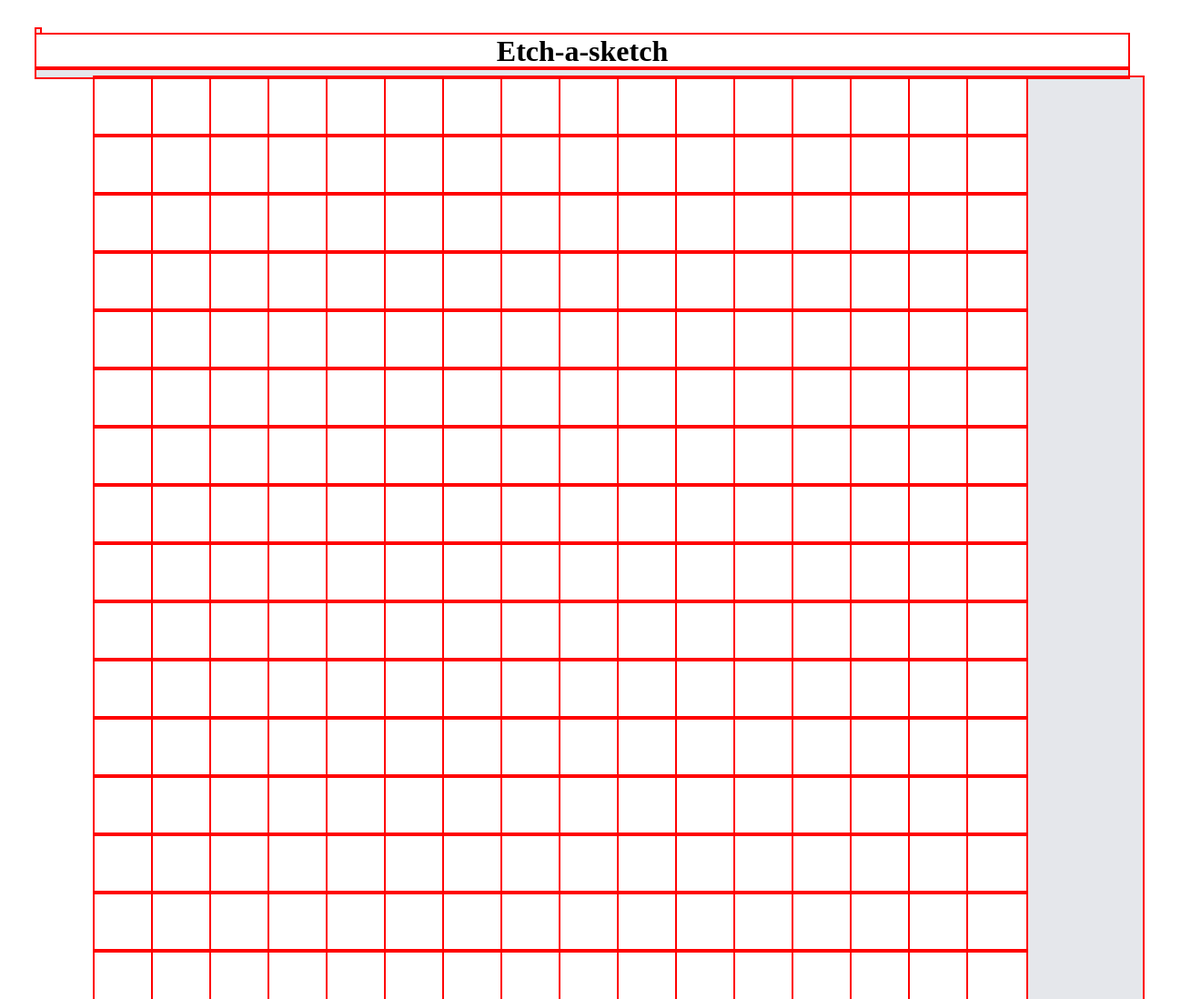
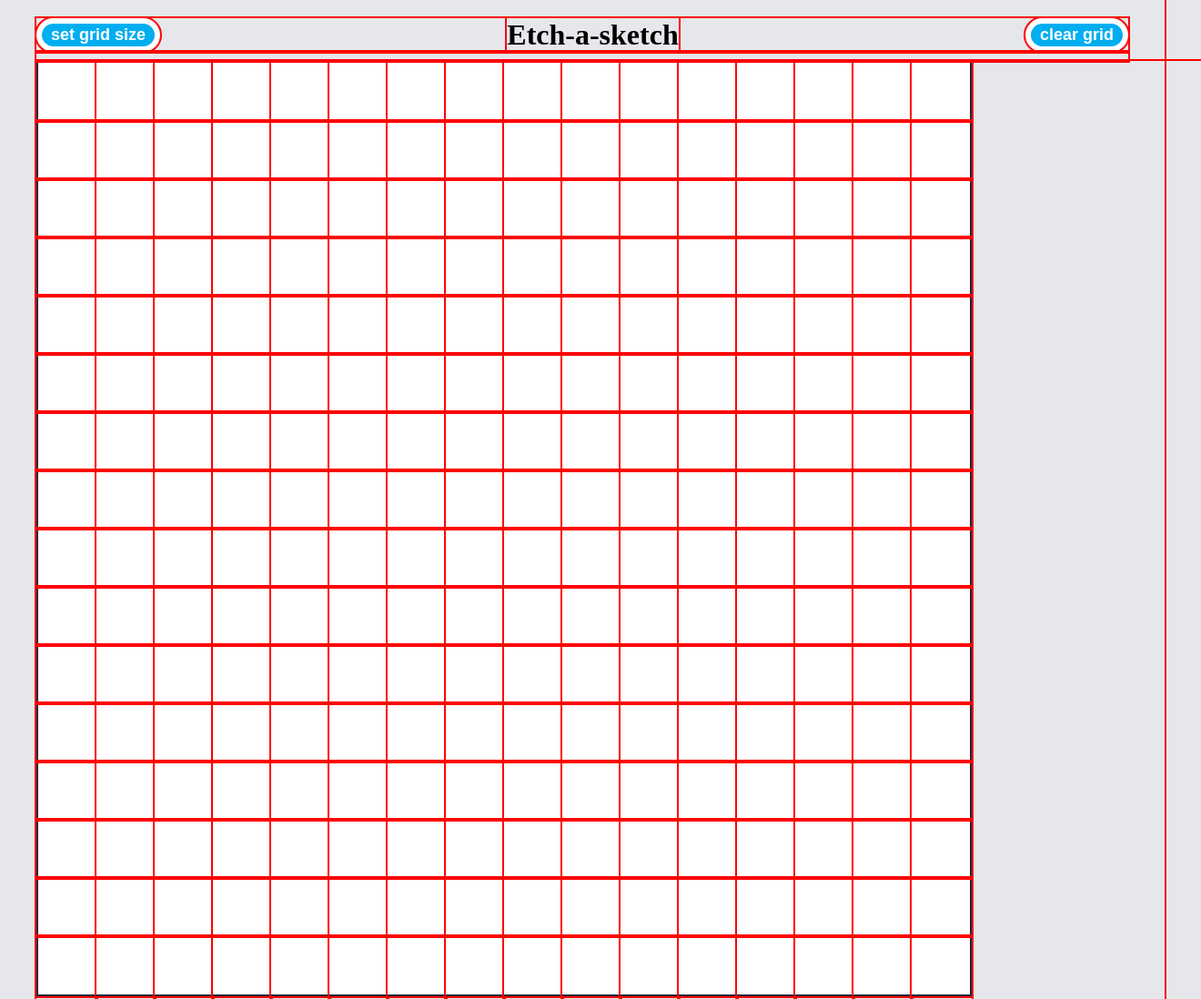
Before and after one commit to adam-odin/sketch, a plain HTML site: page index.html in a window 1280 px wide. Shown: the top 1098 px of the page at 91% size, 1320 px wide, since content can reach past the window. Drawn offline with Linux system fonts and the light colour scheme.

Commit message:
Add buttons and border

```diff
--- a/index.html
+++ b/index.html
@@ -12,8 +12,11 @@
     <link rel="manifest" href="./favicon/site.webmanifest">
 </head>
 <body>
-    <button></button>
-    <h1>Etch-a-sketch</h1>
+    <div class="header">
+        <button class="setGrid"></button>
+        <h1>Etch-a-sketch</h1>
+        <button class="clearGrid"></button>
+    </div>
     <p></p>
     <div class="container"></div>
     <p></p>
--- a/script.js
+++ b/script.js
@@ -1,29 +1,51 @@
 console.log("Test: start of script.js file linked from html");
 
+const body = document.querySelector("body");
 const container = document.querySelector(".container");
-const squares = document.querySelector(".square");
-let row;
+let column;
 let square;
 
-const gridButton = document.querySelector("#gridButton");
+const setGrid = document.querySelector(".setGrid");
+setGrid.textContent="set grid size";
+const clearGrid = document.querySelector(".clearGrid");
+clearGrid.textContent="clear grid";
+
+// setGrid.addEventListener()
+
 
 const numberRows = 16;
 const numberColumns = 16;
 
-for (let i = 0; i < numberRows; i++) {
-    console.log("Row number (i):" + i);
-    row = document.createElement("div");
-    row.classList.add("row");
-    container.appendChild(row);
-    for (let j = 0; j < numberColumns; j++) {
+for (let j = 1; j < numberColumns+1; j++) {
+    console.log("Column number (j):" + j);
+    column = document.createElement("div");
+    column.classList.add("column");
+    container.appendChild(column);
+    for (let i = 1; i < numberRows+1; i++) {
         console.log("Column number (j):" + j);
         square = document.createElement("div");
         square.classList.add("square");
+        square.classList.add("row"+i);
+        square.classList.add("col"+j);
         square.id= "row" + i + "_col"+j;
-        row.appendChild(square);
+
+        if (i===numberRows) {
+            square.classList.add("rowLast");
+        }
+        if(j===numberRows) {
+            square.classList.add("colLast");
+        }
+        column.appendChild(square);
 
         square.addEventListener("mouseenter", function(e) {
             console.log("mouseenter");
+            if(i=numberRows-1) {
+                square.classList.add("rowLast");
+            }
+            if(j=numberRows-1) {
+                square.classList.add("colLast");
+            }
+
             console.log(e.target);
             e.target.style.background="var(--herod)";
         });
@@ -36,3 +58,10 @@ for (let i = 0; i < numberRows; i++) {
 
     }
 }
+
+const squares = document.querySelector(".square");
+
+clearGrid.addEventListener("click", () => {
+    console.log("clearGrid");
+    container.style.background="var(--hero)";
+});
--- a/style.css
+++ b/style.css
@@ -11,22 +11,38 @@
 
 }
 
-html {
-    font-family: Roboto "Roboto Condensed" "Bebas Neue";
-}
-
 * {
     margin: 0;
     padding: 0;
     outline: 2px solid red;
 }
 
+html {
+    font-family: Roboto "Roboto Condensed" "Bebas Neue";
+}
+
 body {
-    padding: 20px 40px; */
+    padding: 20px 40px;
     /* display:flex;
     align-content: center;
     align-items: stretch;
     justify-content: center; */
+    background-color: var(--heros);
+}
+
+.header {
+    display: flex;
+    justify-content: space-between;
+}
+
+button {
+    background-color: var(--herob);
+    color: var(--hero);
+    font-size: 18px;
+    font-weight: bold;
+    border: 6px solid var(--hero);
+    border-radius: 20px;
+    padding: 0 10px;
 }
 
 h1 {
@@ -42,18 +58,25 @@ p {
 }
 
 div {
-    background-color: var(--heros);
+    /* background-color: var(--heros); */
 }
+
+/* .shell {
+    display: flex;
+    /* align-items: center;
+    justify-content: center;
+}*/
 
 .container {
     display: flex;
+    background-color: var(--heros);
     /* align-items: center; */
     /* justify-content: center; */
-    width: 90vw;
-    height: 90vw;
-    margin: 0 5vw;
-    padding-right: 0; */
-    border: 1px solid var(--herog);
+    width: 100vw;
+    height: 100vw;
+    /*margin: 0 5vw; */
+    padding: 0 auto auto 0;
+    /* border: 2px solid var(--herog); */
     /* width: auto;
     height: auto; */
 }
@@ -69,4 +92,21 @@ div {
     min-width: 1px;
     min-height:1px;
     background-color: var(--hero);
+    border: none;
 }
+
+.row1 {
+    border-top: 2px solid var(--herog);
+}
+
+.rowLast {
+    border-bottom: 2px solid var(--herog);
+}
+
+.col1 {
+    border-left: 2px solid var(--herog);
+}
+
+.colLast {
+    border-right: 2px solid var(--herog);
+}
```
